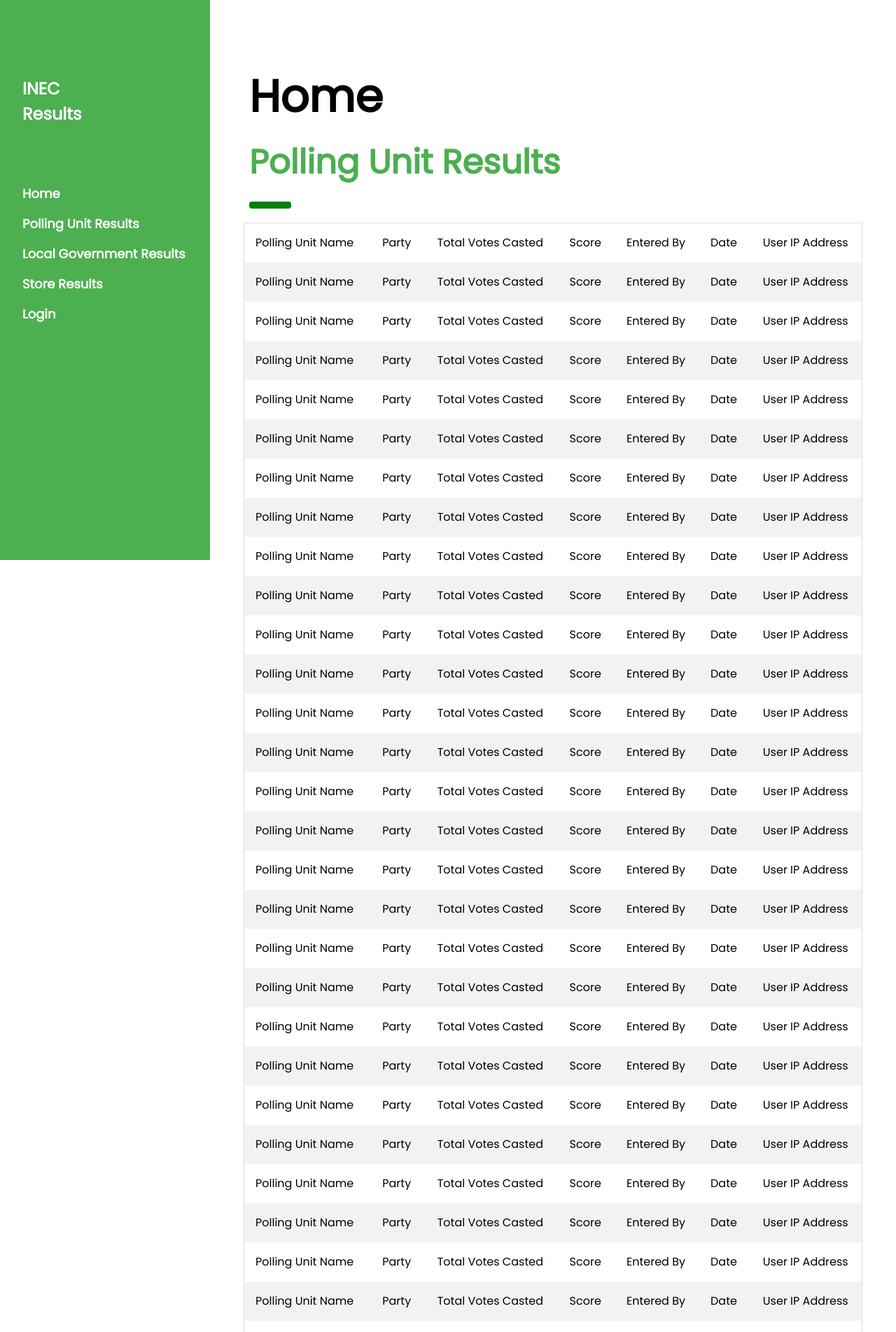
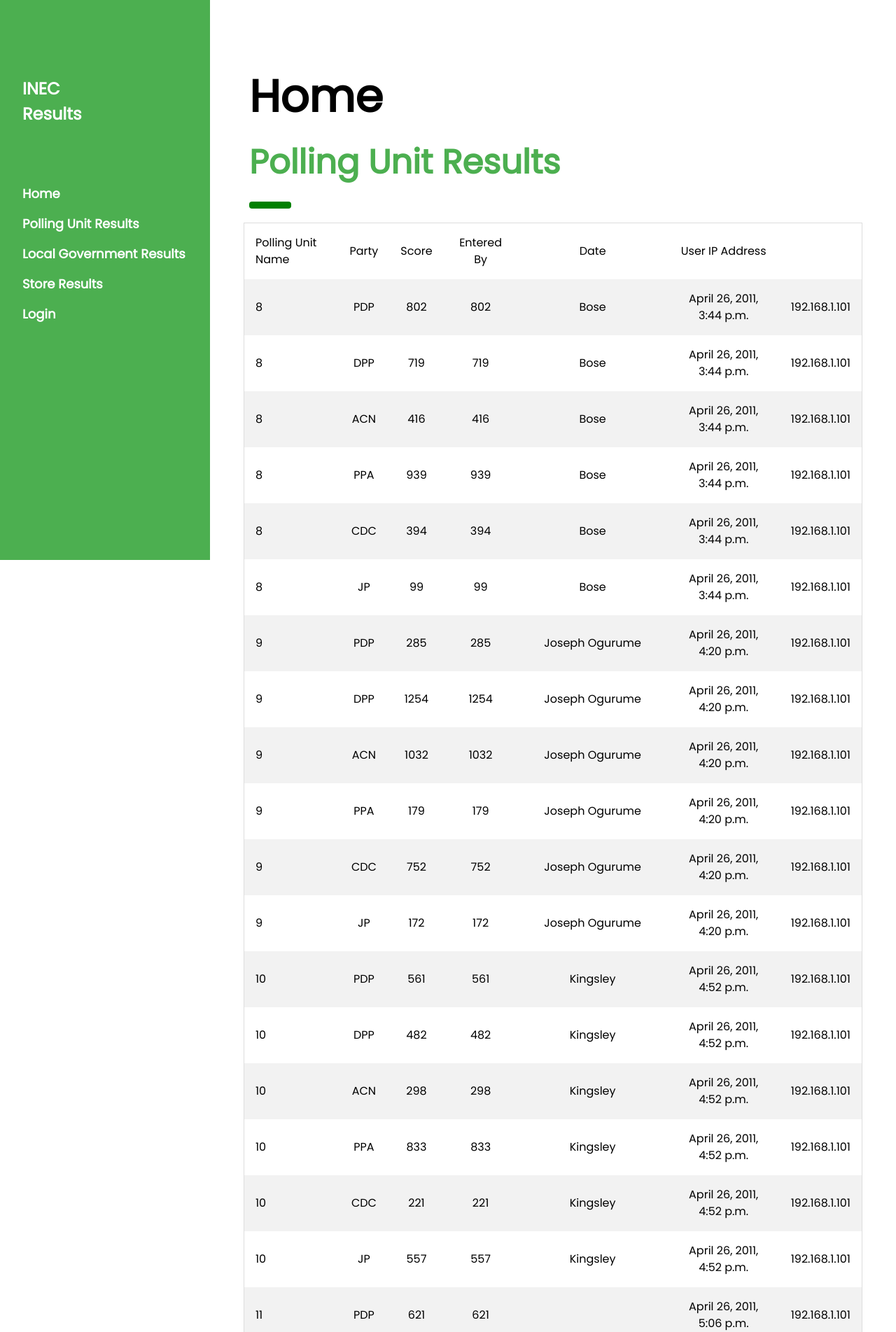
Before and after one commit to tjzango/inec_result_collection_system, a Django app: page / in a window 1280 px wide. Shown: the top 1903 px of the page at 70% size. Run offline with Django 3.2, Linux system fonts and the light colour scheme; data comes from the database, SQL or seed files in the repository.

Commit message:
Created polling unit results

```diff
--- a/result/templates/base.html
+++ b/result/templates/base.html
@@ -104,7 +104,6 @@
                 <tr>
                     <td>Polling Unit Name</td>
                     <td>Party</td>
-                    <td>Total Votes Casted</td>
                     <td>Score</td>
                     <td>Entered By</td>
                     <td>Date</td>
@@ -112,13 +111,13 @@
                 </tr>
                 {% for polling_units_relult in polling_units_relults %}
                     <tr>
-                        <td>Polling Unit Name</td>
-                        <td>Party</td>
-                        <td>Total Votes Casted</td>
-                        <td>Score</td>
-                        <td>Entered By</td>
-                        <td>Date</td>
-                        <td>User IP Address</td>
+                        <td>{{ polling_units_relult.polling_unit_uniqueid }}</td>
+                        <td>{{ polling_units_relult.party_abbreviation }}</td>
+                        <td>{{ polling_units_relult.party_score }}</td>
+                        <td>{{ polling_units_relult.party_score }}</td>
+                        <td>{{ polling_units_relult.entered_by_user }}</td>
+                        <td>{{ polling_units_relult.date_entered }}</td>
+                        <td>{{ polling_units_relult.user_ip_address }}</td>
                     </tr>
                 {% endfor %}
             </table>
```
